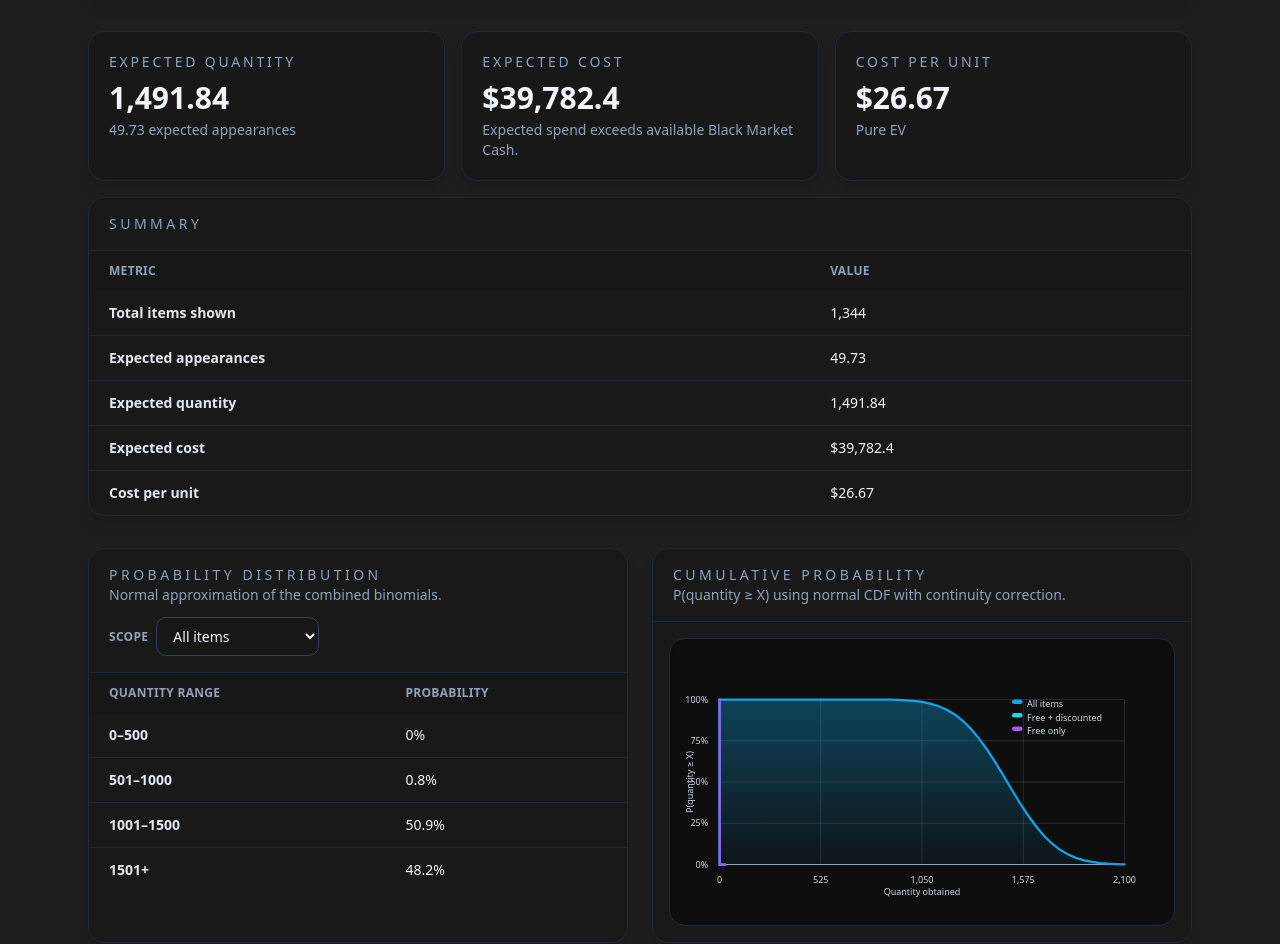
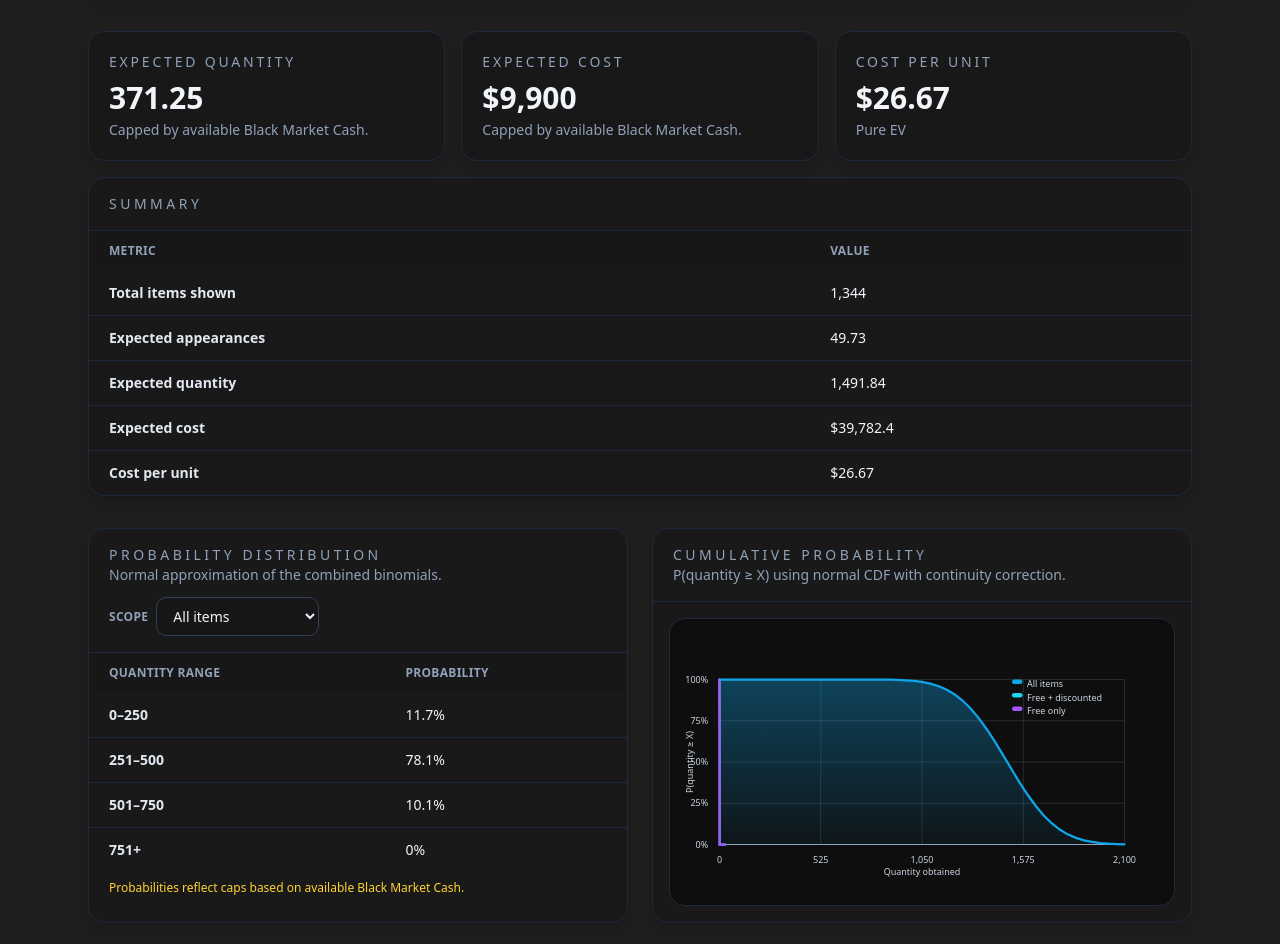
Before and after one commit to dhart1120/lw-radial-planner, a React (Vite) app: page /bm-forecaster in a window 1280 px wide. Shown: the part 1017-1961 px from the top of the page. Built offline with nearby package versions, Linux system fonts and the light colour scheme; grey boxes are pictures that could not be loaded.

Commit message:
Cap EV outputs by available cash

```diff
--- a/src/features/black-market-forcaster/BlackMarketForecasterPage.tsx
+++ b/src/features/black-market-forcaster/BlackMarketForecasterPage.tsx
@@ -2,6 +2,7 @@ import type React from "react";
 import { useMemo, useState } from "react";
 import {
   buildExpectedCostToTarget,
+  buildDistributionBuckets,
   buildPercentileQuantities,
   buildTargetCosts,
   forecasterData,
@@ -390,11 +391,43 @@ export function BlackMarketForecasterPage() {
     [results.mean, results.variance, targetQuantity],
   );
 
+  const paidCostAll = results.discountedCost + results.regularCost;
+  const paidCostCheap = results.discountedCost;
+  const factorAll = paidCostAll > 0 ? Math.min(1, availableCash / paidCostAll) : 1;
+  const factorCheap = paidCostCheap > 0 ? Math.min(1, availableCash / paidCostCheap) : 1;
+  const isCappedAll = factorAll < 1;
+  const isCappedCheap = factorCheap < 1;
+
+  const cappedMeanAll = results.freeMean + factorAll * (results.discountedMean + results.regularMean);
+  const cappedVarianceAll = results.freeVariance + factorAll * (results.discountedVariance + results.regularVariance);
+  const cappedCostAll = factorAll * paidCostAll;
+
+  const cappedMeanCheap = results.freeMean + factorCheap * results.discountedMean;
+  const cappedVarianceCheap = results.freeVariance + factorCheap * results.discountedVariance;
+  const cappedCostCheap = factorCheap * paidCostCheap;
+
+  const cappedCostPerUnit = cappedMeanAll > 0 ? cappedCostAll / cappedMeanAll : 0;
+
   const distributionBuckets = useMemo(() => {
-    if (distributionScope === "free") return results.bucketsFree;
-    if (distributionScope === "cheap") return results.bucketsCheap;
-    return results.bucketsAll;
-  }, [distributionScope, results.bucketsAll, results.bucketsCheap, results.bucketsFree]);
+    if (distributionScope === "free") {
+      return buildDistributionBuckets(results.freeMean, results.freeVariance, targetQuantity);
+    }
+    if (distributionScope === "cheap") {
+      return buildDistributionBuckets(cappedMeanCheap, cappedVarianceCheap, targetQuantity);
+    }
+    return buildDistributionBuckets(cappedMeanAll, cappedVarianceAll, targetQuantity);
+  }, [
+    distributionScope,
+    results.freeMean,
+    results.freeVariance,
+    cappedMeanCheap,
+    cappedVarianceCheap,
+    cappedMeanAll,
+    cappedVarianceAll,
+    targetQuantity,
+  ]);
+
+  const distributionCappedWarning = (distributionScope === "cheap" && isCappedCheap) || (distributionScope === "all" && isCappedAll);
 
   const affordabilityNote = availableCash >= results.expectedCost
     ? "Covers expected Black Market Cash if you buy every appearance."
@@ -524,17 +557,21 @@ export function BlackMarketForecasterPage() {
         <div className="grid gap-4 md:grid-cols-3">
           <StatCard
             label="Expected quantity"
-            value={formatDecimal(results.mean)}
-            helper={`${formatDecimal(results.expectedAppearances)} expected appearances`}
+            value={formatDecimal(cappedMeanAll)}
+            helper={
+              isCappedAll
+                ? "Capped by available Black Market Cash."
+                : `${formatDecimal(results.expectedAppearances)} expected appearances`
+            }
           />
           <StatCard
             label="Expected cost"
-            value={formatCurrency(results.expectedCost)}
-            helper={affordabilityNote}
+            value={formatCurrency(cappedCostAll)}
+            helper={isCappedAll ? "Capped by available Black Market Cash." : affordabilityNote}
           />
           <StatCard
             label="Cost per unit"
-            value={results.mean > 0 ? formatCurrency(costPerUnit) : "—"}
+            value={cappedMeanAll > 0 ? formatCurrency(cappedCostPerUnit) : "—"}
             helper={analysisMode === "target" ? `Target: ${formatNumber(targetQuantity)}` : "Pure EV"}
           />
         </div>
@@ -649,6 +686,11 @@ export function BlackMarketForecasterPage() {
                 ))}
               </tbody>
             </table>
+            {distributionCappedWarning ? (
+              <p className="px-5 pb-4 pt-2 text-xs text-amber-300">
+                Probabilities reflect caps based on available Black Market Cash.
+              </p>
+            ) : null}
           </div>
         </div>
 
--- a/src/features/black-market-forcaster/math.ts
+++ b/src/features/black-market-forcaster/math.ts
@@ -211,6 +211,12 @@ export type ForecasterResults = {
   expectedAppearances: number;
   freeMean: number;
   freeVariance: number;
+  discountedMean: number;
+  discountedVariance: number;
+  discountedCost: number;
+  regularMean: number;
+  regularVariance: number;
+  regularCost: number;
   cheapMean: number;
   cheapVariance: number;
   cheapCost: number;
@@ -234,6 +240,8 @@ export function runForecaster(inputs: ForecasterInputs): ForecasterResults {
   const primaryMoments = calculateMoments(occurrences);
   const cheapMoments = calculateMoments(occurrences, (occ) => occ.tier !== "regular");
   const freeMoments = calculateMoments(occurrences, (occ) => occ.tier === "free");
+  const discountedMoments = calculateMoments(occurrences, (occ) => occ.tier === "discounted");
+  const regularMoments = calculateMoments(occurrences, (occ) => occ.tier === "regular");
 
   const sigmaAll = Math.sqrt(primaryMoments.variance);
   const sigmaCheap = Math.sqrt(cheapMoments.variance);
@@ -254,6 +262,12 @@ export function runForecaster(inputs: ForecasterInputs): ForecasterResults {
     expectedAppearances: primaryMoments.expectedAppearances,
     freeMean: freeMoments.mean,
     freeVariance: freeMoments.variance,
+    discountedMean: discountedMoments.mean,
+    discountedVariance: discountedMoments.variance,
+    discountedCost: discountedMoments.expectedCost,
+    regularMean: regularMoments.mean,
+    regularVariance: regularMoments.variance,
+    regularCost: regularMoments.expectedCost,
     cheapMean: cheapMoments.mean,
     cheapVariance: cheapMoments.variance,
     cheapCost: cheapMoments.expectedCost,
@@ -320,5 +334,9 @@ export function probabilityToHitTarget(targetQuantity: number, mean: number, var
   return probabilityAtLeast(targetQuantity, mean, sigma);
 }
 
+export function buildDistributionBuckets(mean: number, variance: number, targetQuantity?: number) {
+  return buildProbabilityBuckets(mean, Math.sqrt(variance), targetQuantity);
+}
+
 export type ForecasterData = typeof forecasterData;
 export { forecasterData };
```
